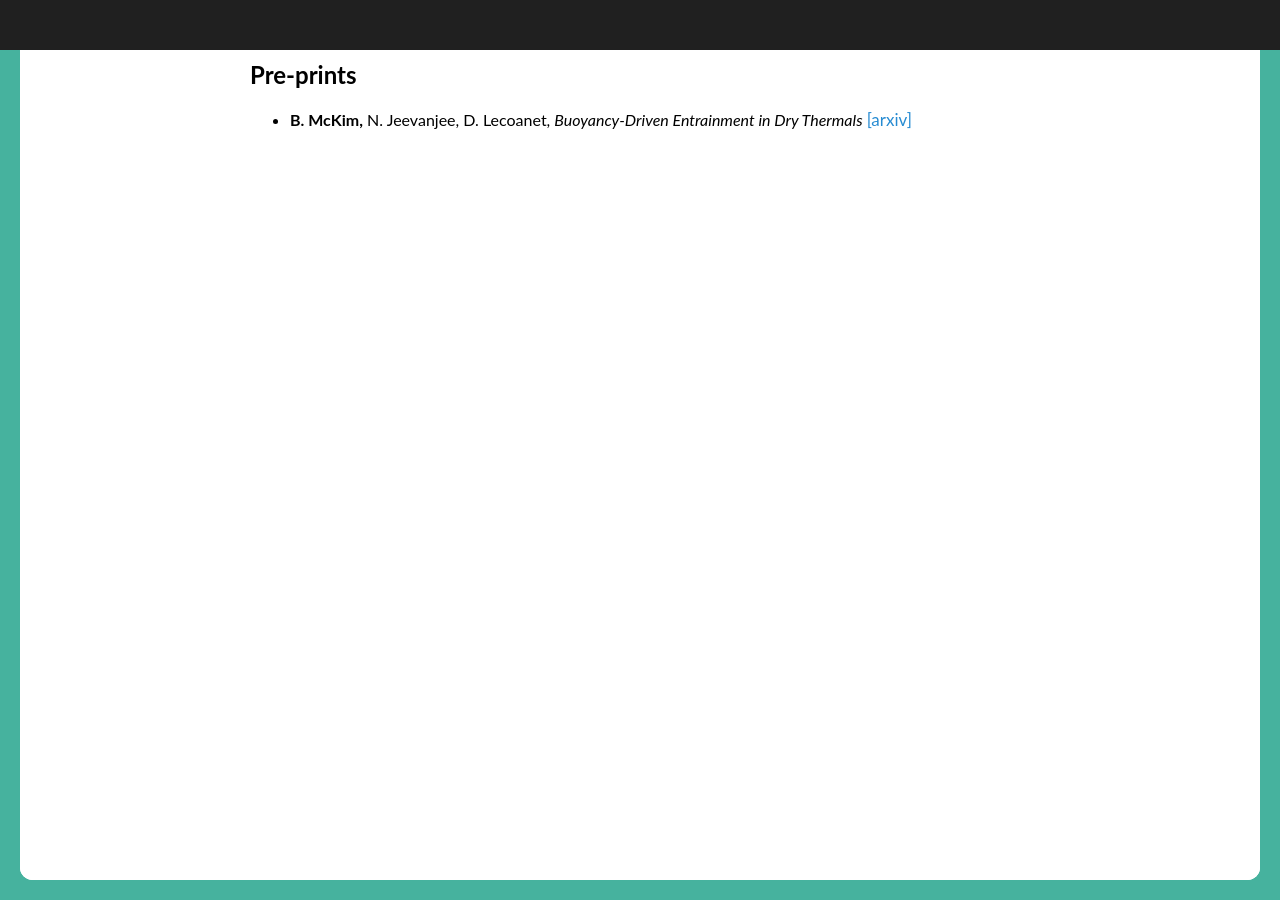
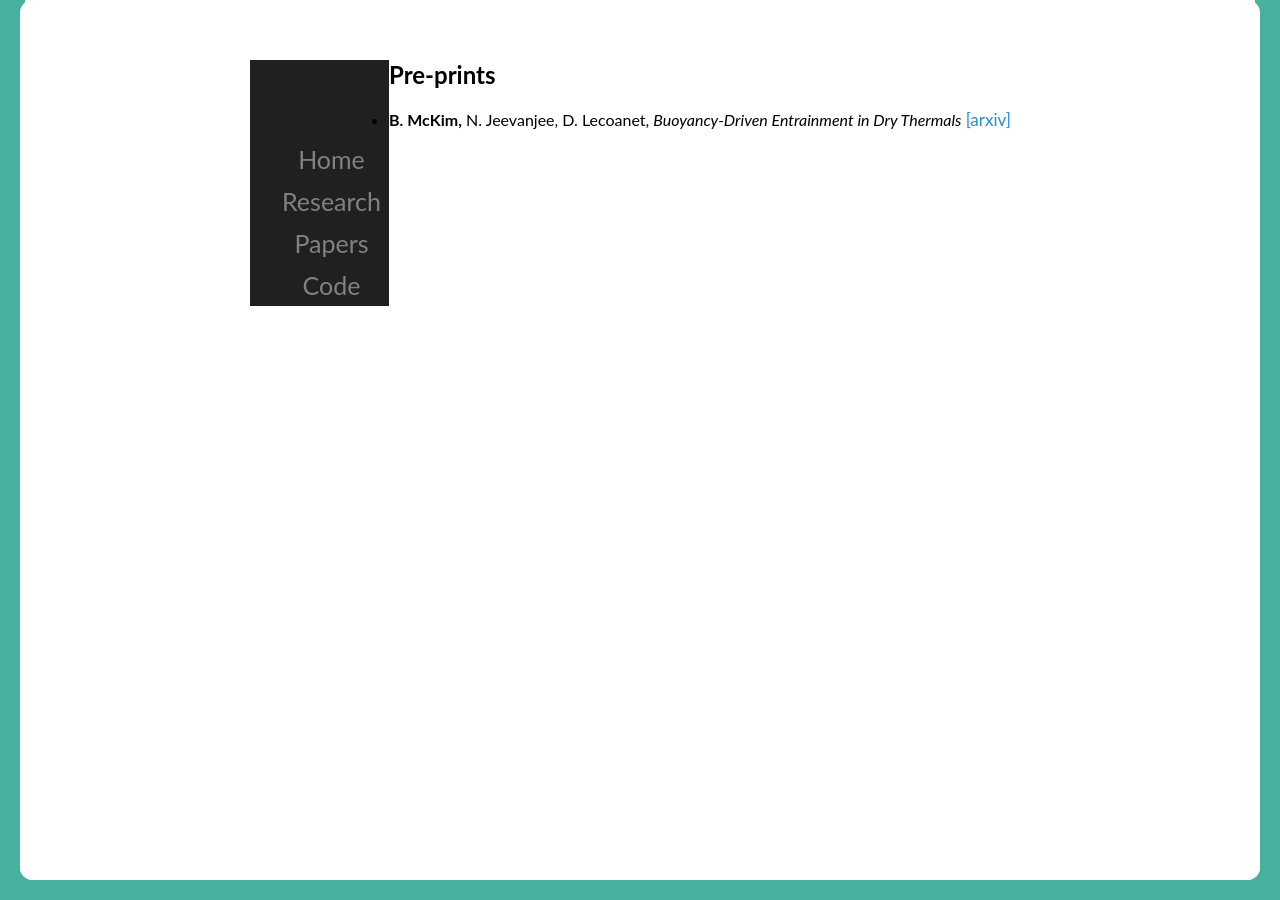
Before and after one commit to mckimb/mckimb.github.io, a Jekyll site: the page built from papers/index.html, in a window 1280 px wide. Built offline with Jekyll 4.4.1, drawn with Linux system fonts in a browser that asks for light colours.

Commit message:
Update main.css

```diff
--- a/css/main.css
+++ b/css/main.css
@@ -111,15 +111,10 @@ nav ul li, footer ul li {
 }
 
 .topnav {
-    height: 50px;
-    width: 100%;
-    position: fixed;
-    z-index: 1;
-    top: 0;
-    left: 0;
+    float: left;
     background-color: #202020;
+    text-align: center;
     overflow-x: hidden;
-    padding-top: 0px;
 }
 .topnav p {
     padding: 6px 8px 6px 32px;
@@ -142,7 +137,6 @@ nav ul li, footer ul li {
     text-decoration: underline;
 }
 
-
 a {
     text-decoration: none;
     color: #999;
```
